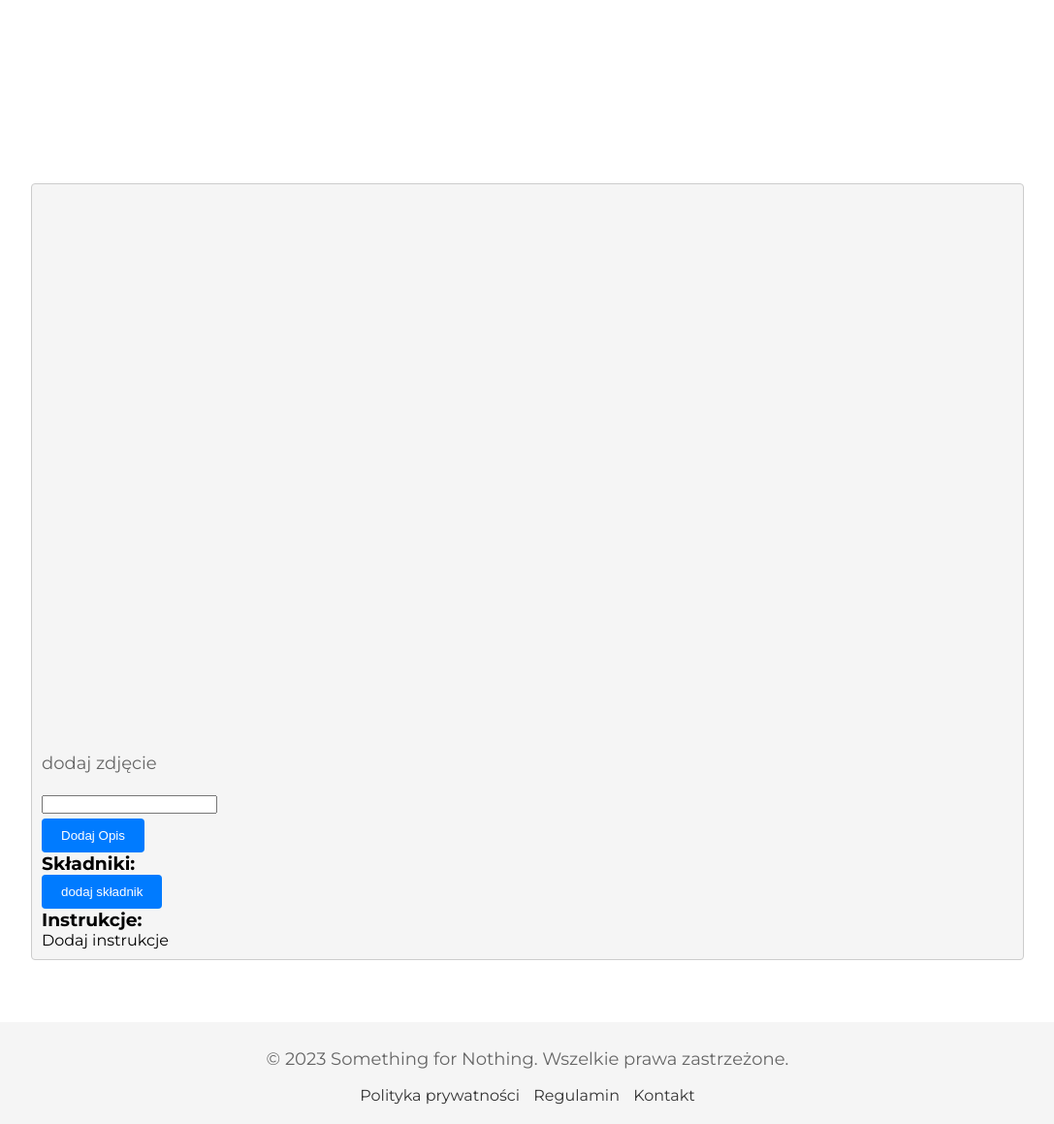
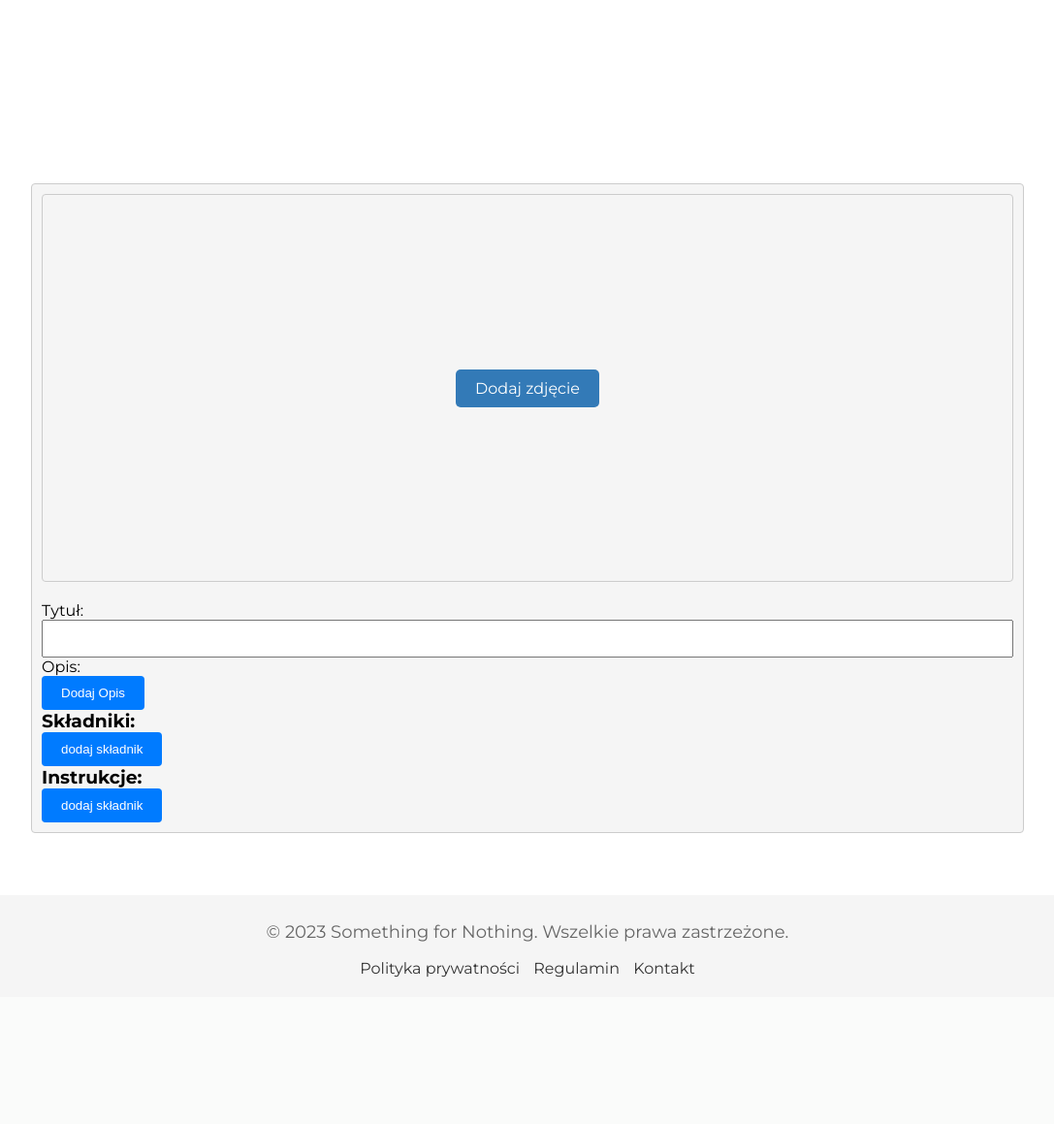
Before and after one commit to K-Pecka/WPR, a PHP site: page /page/addRecipe.php in a window 1280 px wide. Shown: the part 672-1831 px from the top of the page at 97% size, without its empty margins (96-1183 px from the left). After the commit the page ends 1680 px from the top, so only its background shows below. Run offline with PHP 8.4, Linux system fonts and the light colour scheme; a user stored in the database is signed in.

Commit message:
15/06/23v4

```diff
--- /dev/null
+++ b/somethingFromNothing/JS/addRecipe.js
@@ -0,0 +1,41 @@
+var fileInput = document.querySelector('input[type="file"]');
+fileInput.addEventListener('change', function(event) {
+  var file = event.target.files[0];
+
+  // Utwórz obiekt FileReader
+  var reader = new FileReader();
+  reader.onload = function(e) {
+    var img = new Image();
+    img.src = e.target.result;
+
+    // Po załadowaniu obrazu
+    img.onload = function() {
+      var MAX_WIDTH = 800; // Maksymalna szerokość podglądu
+      var MAX_HEIGHT = 400; // Maksymalna wysokość podglądu
+
+      var width = img.width;
+      var height = img.height;
+
+      // Sprawdź, czy konieczne jest skalowanie
+      if (width > MAX_WIDTH || height > MAX_HEIGHT) {
+        var ratio = Math.min(MAX_WIDTH / width, MAX_HEIGHT / height);
+        width *= ratio;
+        height *= ratio;
+      }
+
+      // Utwórz element <img> dla podglądu i ustaw odpowiednie rozmiary
+      var previewImg = document.createElement('img');
+      previewImg.src = img.src;
+      previewImg.width = width;
+      previewImg.height = height;
+
+      // Wstaw podgląd do kontenera
+      var imageContainer = document.querySelector('.image div');
+      imageContainer.innerHTML = '';
+      imageContainer.appendChild(previewImg);
+    };
+  };
+
+  // Odczytaj zawartość pliku jako dane URL
+  reader.readAsDataURL(file);
+});
--- a/somethingFromNothing/JS/module.js
+++ b/somethingFromNothing/JS/module.js
@@ -1,51 +1,127 @@
-var openBtn = document.querySelector('.open-modal-btn');
-var modal = document.getElementById('modalDescription');
-var closeBtn = document.getElementsByClassName('close')[0];
-var description = document.querySelector('.addToAdd');
+var openBtnDescription = document.querySelector('.open-modal-btn-description');
+var modalDescription = document.getElementById('modal-description');
+var closeBtnDescription = document.getElementsByClassName('close')[0];
+var description = document.querySelector('.addToAdd-btn');
 
 function openModal() {
   setTimeout(function() {
-    modal.style.display = 'block';
+    modalDescription.style.display = 'block';
   }, 300);
 }
 
 function closeModal() {
   setTimeout(function() {
-    modal.style.display = 'none';
+    modalDescription.style.display = 'none';
   }, 300);
 }
 
-openBtn.addEventListener('click', openModal);
-closeBtn.addEventListener('click', closeModal);
+openBtnDescription.addEventListener('click', openModal);
+closeBtnDescription.addEventListener('click', closeModal);
 
 description.addEventListener('click', () => {
   closeModal();
-  openBtn.innerHTML = "Edytuj opis";
-  document.querySelector('.description').innerHTML = modal.querySelector('textarea').value;
+  openBtnDescription.innerHTML = "Edytuj opis";
+  document.querySelector('.addToAddDescription').innerHTML = modalDescription.querySelector('textarea').value;
 });
 
-var openBtnI = document.querySelector('#addIngridient');
-var modalI = document.getElementById('modalIngredients');
-var closeBtnI = document.getElementsByClassName('close')[1];
-var descriptionI = document.querySelector('.addToAdd');
+
+var setChecked = () =>{
+  [...modalIngridient.querySelectorAll('input[type=checkbox]')].forEach(el=>{
+      if(el.checked) el.parentNode.classList.add('checked');
+      else el.parentNode.classList.remove('checked');
+  });
+  console.log("ok");
+};
+
+var openBtnIngridient = document.querySelector('#addIngridient');
+var modalIngridient = document.getElementById('modalIngredients');
+var closeBtnIngridient = document.getElementsByClassName('close')[1];
+var ingridient = document.querySelector('.addToAdd');
 
 function openModalI() {
   setTimeout(function() {
-    modalI.style.display = 'block';
+    modalIngridient.style.display = 'block';
+      document.querySelectorAll('input[type=checkbox]').forEach(el=>{
+      el.addEventListener('change',setChecked);
+      });
+
   }, 300);
 }
 
 function closeModalI() {
   setTimeout(function() {
-    modalI.style.display = 'none';
+    modalIngridient.style.display = 'none';
   }, 300);
 }
 
-openBtnI.addEventListener('click', openModalI);
-closeBtnI.addEventListener('click', closeModalI);
+openBtnIngridient.addEventListener('click', openModalI);
+closeBtnIngridient.addEventListener('click', closeModalI);
 
-descriptionI.addEventListener('click', () => {
+ingridient.addEventListener('click', () => {
   closeModalI();
-  openBtnI.innerHTML = "Edytuj opis";
-  document.querySelector('.description').innerHTML = modalI.querySelector('textarea').value;
+  openBtnIngridient.innerHTML = "Edytuj składniki";
+  var input = [...modalIngridient.querySelectorAll('input')].filter(el=>el.checked);
+  var html = "";
+  input.forEach(el=>html +=
+    `<tr><td>`+el.dataset.name+`</td>
+      <td><input></td>
+      <td>
+        <select>
+          <option>KG</option>
+          <option>MIL</option>
+        </select>
+      </td>
+    </tr>`);
+  document.querySelector('.ingredients table').innerHTML = html;
 });
+
+var openBtnPreparation = document.querySelector('#addPreparation');
+var modalPreparation = document.getElementById('modalPreparation');
+var closeBtnPreparation = document.getElementsByClassName('close')[2];
+var preparation = document.querySelector('.addToAdd');
+
+function openModalP() {
+  setTimeout(function() {
+    modalPreparation.style.display = 'block';
+  }, 300);
+}
+
+function closeModalP() {
+  setTimeout(function() {
+    modalPreparation.style.display = 'none';
+  }, 300);
+}
+
+openBtnPreparation.addEventListener('click', openModalP);
+closeBtnPreparation.addEventListener('click', closeModalP);
+
+preparation.addEventListener('click', () => {
+  closeModalP();
+  openBtnPreparation.innerHTML = "Edytuj składniki";
+  var input = [...modalPreparation.querySelectorAll('input')].filter(el=>el.checked);
+  var html = "";
+  input.forEach(el=>html +=``);
+  document.querySelector('.instruction').innerHTML = html;
+});
+var list = modalPreparation.querySelector('ol');
+var checkEmpty = (e) => {
+  if(e.target.nodeName.toLowerCase() === 'input')return;
+  if(e.target.value.trim()=='')
+  {
+    if(list.length != 1)
+    {
+      e.target.parentNode.remove();
+    }
+  }
+
+  if(list.querySelector('li:last-child textarea').value != '')
+  {
+    var li = document.createElement('li');
+    li.innerHTML = '<span>Czas przygotowania: <input type="number" type="time">min</span><textarea placeholder="Podaj opis" class="content"></textarea>';
+    console.log(e.target.parentNode.parentNode);
+    e.target.addEventListener('input',(e)=>checkEmpty(e));
+    e.target.parentNode.parentNode.appendChild(li);
+  }
+}
+console.log(modalPreparation.querySelectorAll('ol li textarea'));
+modalPreparation.querySelectorAll('ol li textarea').forEach(el=>addEventListener('input',(e)=>checkEmpty(e)));
--- a/somethingFromNothing/JS/nav.js
+++ b/somethingFromNothing/JS/nav.js
@@ -107,5 +107,5 @@ document.querySelector('.user-dropdown select').addEventListener('change',(e)=>
     const params = new URLSearchParams();
     params.append('lang', e.target.value);
     setLang(params);
-  })
+  });
 }
--- a/somethingFromNothing/module/nav.php
+++ b/somethingFromNothing/module/nav.php
@@ -21,7 +21,6 @@ $nav =
         <label for="toggle" class="toggle-label"></label>
       </div>
       <div class="user-menu">
-      <div class="lang-select">
         {{USER_MENU}}
       </div>
   </nav>
--- a/somethingFromNothing/page/addRecipe.php
+++ b/somethingFromNothing/page/addRecipe.php
@@ -16,6 +16,68 @@ if (!isset($_SESSION['id'])) {
 		<?php echo $head; ?>
 		<script src="../JS/module.js" defer></script>
 		<link rel="stylesheet" href="../style/addRecipe.css">
+		<script src="../JS/addRecipe.js" defer></script>
+		<style>
+			.image {
+				height: 400px;
+				max-width: 100%;
+				max-height: 400px;
+				border: 1px solid #ccc;
+				margin-bottom: 20px;
+				display: flex;
+				justify-content: center;
+				align-items: center;
+				padding-top: 0;
+			}
+
+			.image input[type="file"] {
+				display: none;
+			}
+
+			.image label {
+				position: relative;
+				z-index: 10;
+				cursor: pointer;
+				padding: 10px 20px;
+				background-color: #337ab7;
+				color: #fff;
+				border-radius: 5px;
+			}
+
+			.image label:hover {
+				background-color: #286090;
+			}
+
+			.image label:active {
+				background-color: #204d74;
+			}
+
+			.image label:focus {
+				outline: none;
+			}
+
+			.image:hover {
+				width: 100%;
+			}
+
+			input[name="title"] {
+				padding: 1%;
+				width: 100%;
+				font-weight: bold;
+			}
+
+			.checked {
+				border: 1px solid green;
+			}
+
+			#modalPreparation {
+				overflow: auto;
+			}
+
+			#modalPreparation textarea {
+				height: 20%;
+			}
+		</style>
 	</head>
 
 	<body>
@@ -27,26 +89,32 @@ if (!isset($_SESSION['id'])) {
 			<section id="recipe">
 				<div class="recipe">
 					<div class="image">
-						<p>dodaj zdjęcie</p>
+						<label>
+							Dodaj zdjęcie
+							<input type="file" accept=".jpg,.png" capture="user environment">
+						</label>
+						<div></div>
 					</div>
 					<div class="details">
-						<h2><input type="text" name="title"></h2>
-						<button class="open-modal-btn">Dodaj Opis</button>
+						Tytuł:<input type="text" name="title">
+						Opis:
 						<div class="description" name="description">
+							<div class="addToAddDescription"></div>
+							<button class="open-modal-btn-description">Dodaj Opis</button>
 						</div>
 						<div class="ingredients">
 							<h3>Składniki:</h3>
-							<ul class="ingredients">
-							</ul>
+							<table class="ingredients">
+							</table>
 							<button id="addIngridient" class="open-modal-btn">dodaj składnik</button>
 						</div>
 					</div>
 					<div class="instructions">
 						<h3>Instrukcje:</h3>
-						<ul class="ingredients">
+						<ul class="instruction">
 
 						</ul>
-						<div>Dodaj instrukcje</div>
+						<button id="addPreparation" class="open-modal-btn-preparation">dodaj składnik</button>
 					</div>
 				</div>
 			</section>
@@ -54,12 +122,12 @@ if (!isset($_SESSION['id'])) {
 
 		<?php echo $footer; ?>
 	</body>
-	<div id="modalDescription" class="modal">
+	<div id="modal-description" class="modal">
 		<div class="modal-content fade-in">
 			<span class="close">&times;</span>
 			<h2>Podaj opis potrawy</h2>
 			<textarea placeholder="Podaj opis" class="content"></textarea>
-			<button class="addToAdd">Dodaj</button>
+			<button class="addToAdd-btn">Dodaj</button>
 		</div>
 	</div>
 	<div id="modalIngredients" class="modal">
@@ -71,14 +139,27 @@ if (!isset($_SESSION['id'])) {
 			<button class="addToAdd">Dodaj</button>
 		</div>
 	</div>
-
+	<div id="modalPreparation" class="modal">
+		<div class="modal-content fade-in">
+			<span class="close">&times;</span>
+			<h2>dodaj etapy przygotowania potrawy</h2>
+			<ol>
+				<li>
+					<span>Czas przygotowania: <input type="number" type="time">min</span>
+					<textarea placeholder="Podaj opis" class="content"></textarea>
+				</li>
+			</ol>
+			<button class="addToAdd-btn">Dodaj</button>
+		</div>
+	</div>
 	<script id="ingredient-template" type="text/x-handlebars-template">
 		<div class="ingredient-box">
+			<label>
 			<div class="ingredient-tile">
-				<label>
-					<input type="checkbox" value="{{id}}">
-					{{name}} </label>
+					<input type="checkbox" value="{{id}}" data-name={{name}}>
+					{{name}}
 			</div>
+			</label>
 		</div>
 
 	</script>
--- a/somethingFromNothing/style/addRecipe.css
+++ b/somethingFromNothing/style/addRecipe.css
@@ -1,3 +1,9 @@
+.recipe,.recipe:hover
+{
+  transform: none;
+  transition: none;
+  background-color: #f5f5f5;
+}
 .modal {
     display: none;
     position: fixed;
@@ -38,7 +44,7 @@
     width: 100%;
     height: 50%;
     margin-bottom: 10px;
-    padding: 5px;
+    padding: 10px;
     border: 1px solid #ccc;
     border-radius: 4px;
     resize: vertical;
--- a/somethingFromNothing/style/recipe.css
+++ b/somethingFromNothing/style/recipe.css
@@ -13,6 +13,7 @@
     border-radius: 4px;
     flex-shrink: 0;
     margin-right: 20px;
+    transition: all 0.4s ease-in-out;
   }
 
   .image img {
@@ -20,7 +21,10 @@
     height: 100%;
     object-fit: cover;
   }
-
+  .image:hover
+  {
+    width: 100%;
+  }
 
   .rating {
     margin-bottom: 5px;
```
Lines whose indentation alone changed are shown as unchanged.
